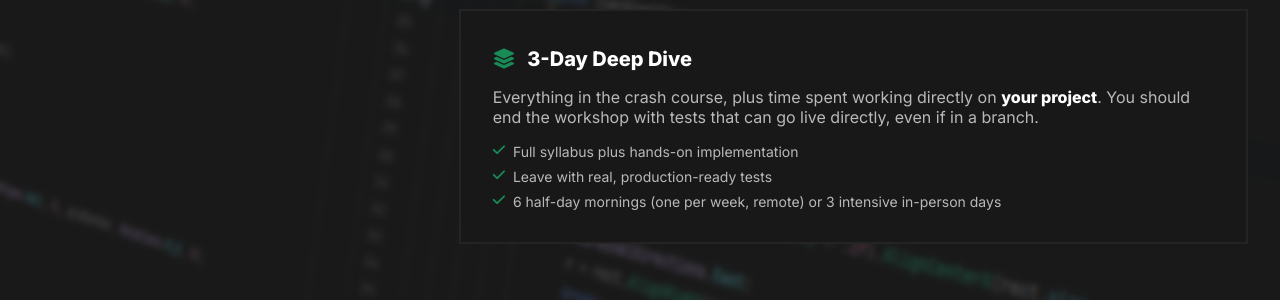
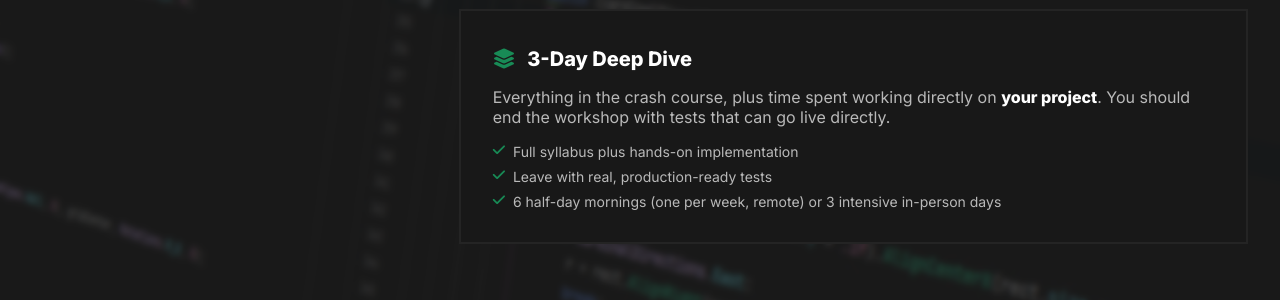
Before and after one commit to tenpn/automatedaf-company, a Jekyll site: the page built from workshops.html, in a window 1280 px wide and 900 px high, scrolled down 2012 px. Shown: the part 173-473 px from the top of the window. Built offline with Jekyll 4.4.1, drawn with Linux system fonts in a browser that asks for light colours.

Commit message:
small wording tweak

```diff
--- a/workshops.html
+++ b/workshops.html
@@ -156,7 +156,7 @@ hide_nav_sections: true
 					<p class="text-slate-400 mb-4">
 						Everything in the crash course, plus time spent working directly on
 						<span class="text-white font-bold">your project</span>.
-						You should end the workshop with tests that can go live directly, even if in a branch.
+						You should end the workshop with tests that can go live directly.
 					</p>
 					<ul class="space-y-2 text-sm text-slate-400 list-unstyled">
 						<li class="flex items-start gap-2">
```
